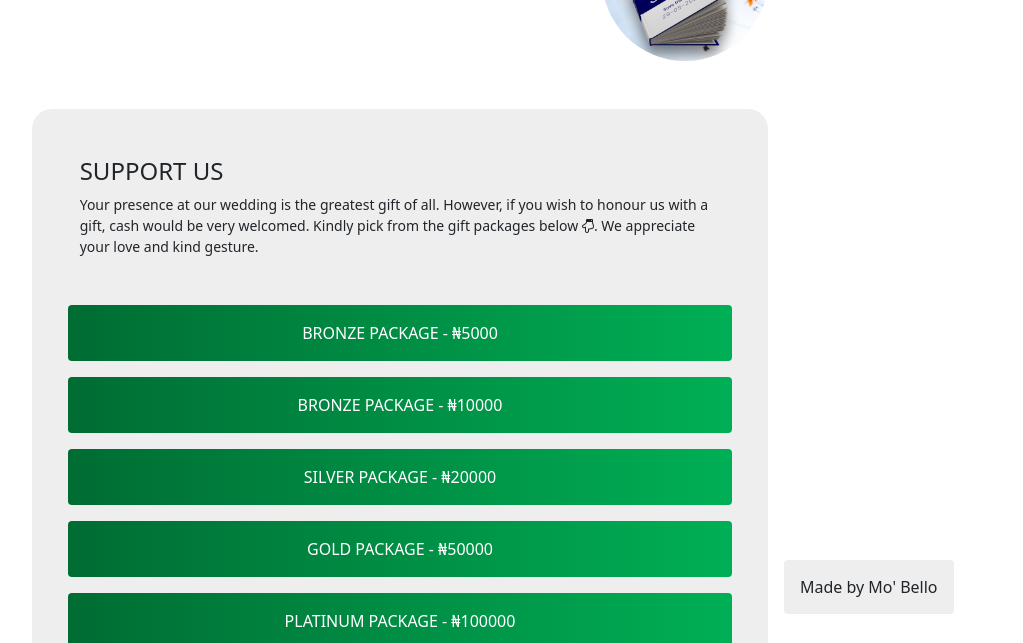
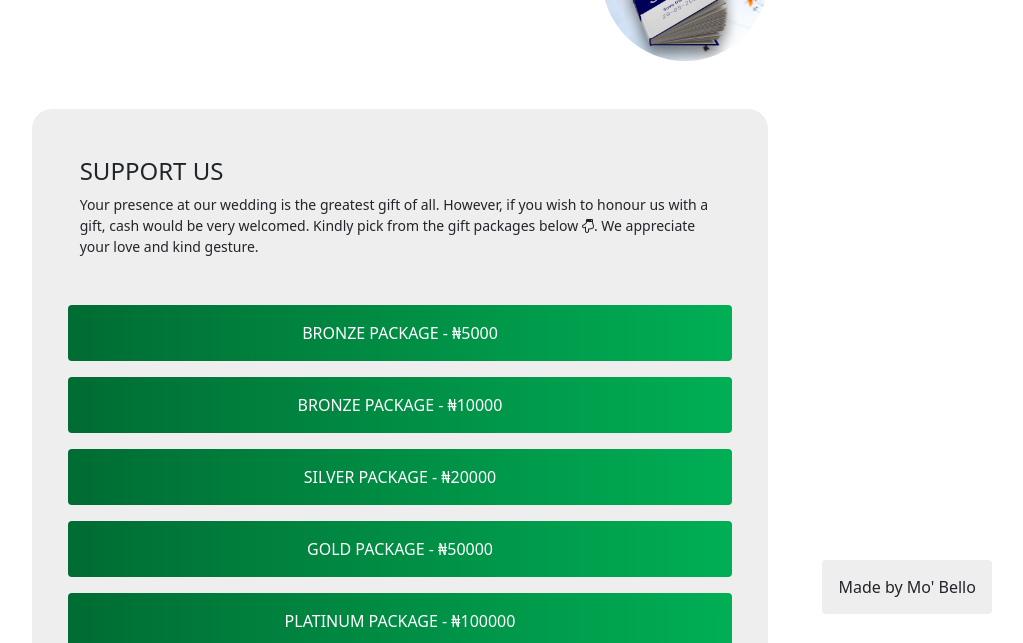
Before and after one commit to Moreneecoder/thea2story, a plain HTML site: page index.html in a window 1280 px wide. Shown: the part 153-796 px from the top of the page, without its empty margins (240-1263 px from the left). Drawn offline with nearby package versions, Linux system fonts and the light colour scheme.

Commit message:
Tidy code

```diff
--- a/index.html
+++ b/index.html
@@ -65,7 +65,7 @@
         </div>
     </main>
 
-    <footer style="width: 30%; margin-left: 80%" class="pb-5 fixed-bottom d-none d-lg-block">
+    <footer style="width: 30%; margin-left: 83%" class="pb-5 fixed-bottom d-none d-lg-block">
         <a rel="noreferrer" href="https://mobello.netlify.app/" target="_blank" class="secondary-bg-color rounded text-dark p-3 text-decoration-none">Made by Mo' Bello</a>
     </footer>
 
```
